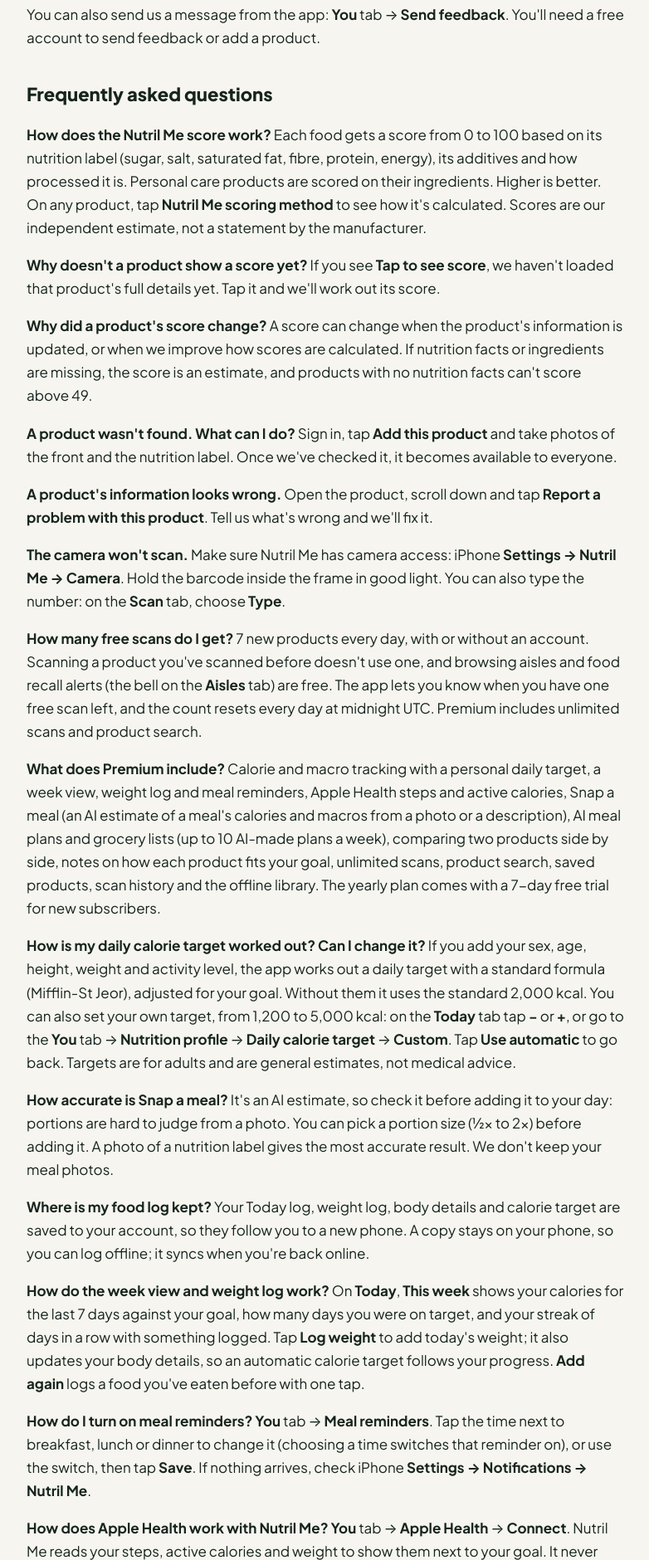
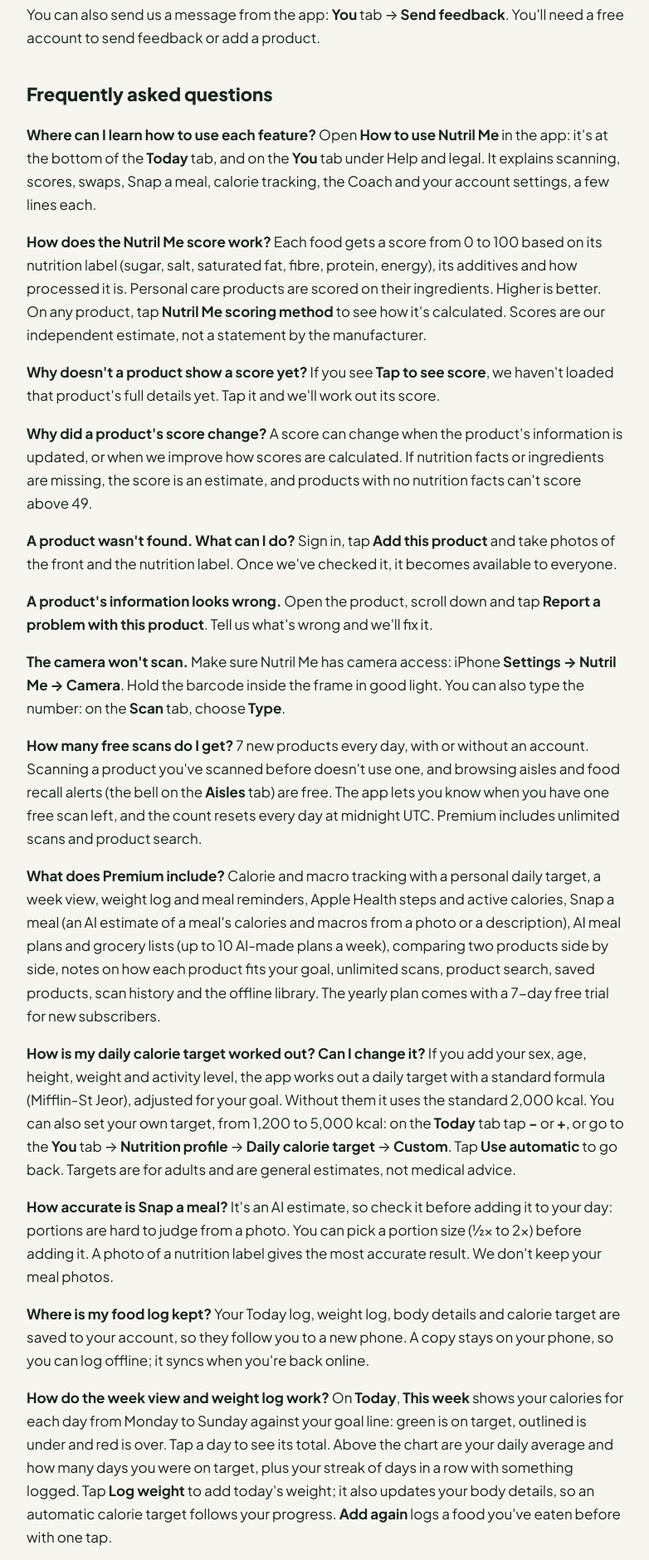
Before and after one commit to anhdao2871989/nutrilmeapp-site, a plain HTML site: page support/index.html in a window 1280 px wide. Shown: the part 253-2133 px from the top of the page at 83% size, without its empty margins (248-1030 px from the left). Drawn offline with Linux system fonts and the light colour scheme.

Commit message:
Website: Monday-to-Sunday week view, in-app guide
Co-Authored-By: Claude Opus 5.5 <noreply@anthropic.com>

```diff
--- a/support/index.html
+++ b/support/index.html
@@ -27,6 +27,8 @@
 <p>We&#39;re here to help. Email us at <strong><a href="mailto:support@nutrilmeapp.com">support@nutrilmeapp.com</a></strong> and we&#39;ll reply within 2 business days.</p>
 <p>You can also send us a message from the app: <strong>You</strong> tab → <strong>Send feedback</strong>. You&#39;ll need a free account to send feedback or add a product.</p>
 <h2>Frequently asked questions</h2>
+<p><strong>Where can I learn how to use each feature?</strong>
+Open <strong>How to use Nutril Me</strong> in the app: it's at the bottom of the <strong>Today</strong> tab, and on the <strong>You</strong> tab under Help and legal. It explains scanning, scores, swaps, Snap a meal, calorie tracking, the Coach and your account settings, a few lines each.</p>
 <p><strong>How does the Nutril Me score work?</strong>
 Each food gets a score from 0 to 100 based on its nutrition label (sugar, salt, saturated fat, fibre, protein, energy), its additives and how processed it is. Personal care products are scored on their ingredients. Higher is better. On any product, tap <strong>Nutril Me scoring method</strong> to see how it&#39;s calculated. Scores are our independent estimate, not a statement by the manufacturer.</p>
 <p><strong>Why doesn&#39;t a product show a score yet?</strong>
@@ -50,7 +52,7 @@ It&#39;s an AI estimate, so check it before adding it to your day: portions are
 <p><strong>Where is my food log kept?</strong>
 Your Today log, weight log, body details and calorie target are saved to your account, so they follow you to a new phone. A copy stays on your phone, so you can log offline; it syncs when you're back online.</p>
 <p><strong>How do the week view and weight log work?</strong>
-On <strong>Today</strong>, <strong>This week</strong> shows your calories for the last 7 days against your goal, how many days you were on target, and your streak of days in a row with something logged. Tap <strong>Log weight</strong> to add today's weight; it also updates your body details, so an automatic calorie target follows your progress. <strong>Add again</strong> logs a food you've eaten before with one tap.</p>
+On <strong>Today</strong>, <strong>This week</strong> shows your calories for each day from Monday to Sunday against your goal line: green is on target, outlined is under and red is over. Tap a day to see its total. Above the chart are your daily average and how many days you were on target, plus your streak of days in a row with something logged. Tap <strong>Log weight</strong> to add today's weight; it also updates your body details, so an automatic calorie target follows your progress. <strong>Add again</strong> logs a food you've eaten before with one tap.</p>
 <p><strong>How do I turn on meal reminders?</strong>
 <strong>You</strong> tab → <strong>Meal reminders</strong>. Tap the time next to breakfast, lunch or dinner to change it (choosing a time switches that reminder on), or use the switch, then tap <strong>Save</strong>. If nothing arrives, check iPhone <strong>Settings → Notifications → Nutril Me</strong>.</p>
 <p><strong>How does Apple Health work with Nutril Me?</strong>
```
Also changed, not shown: index.html (+2 -1 lines).
